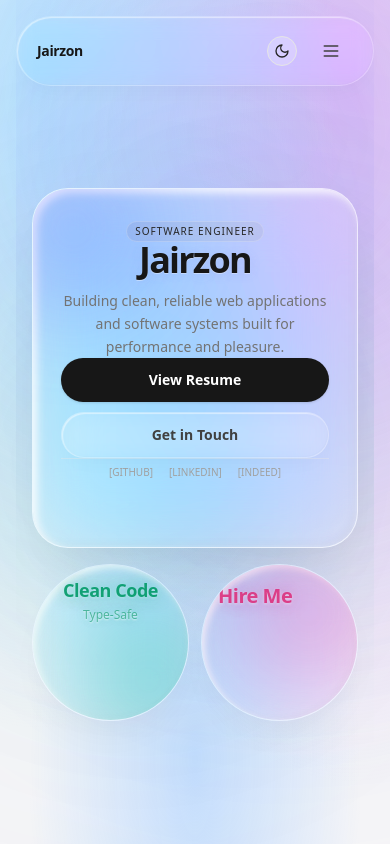
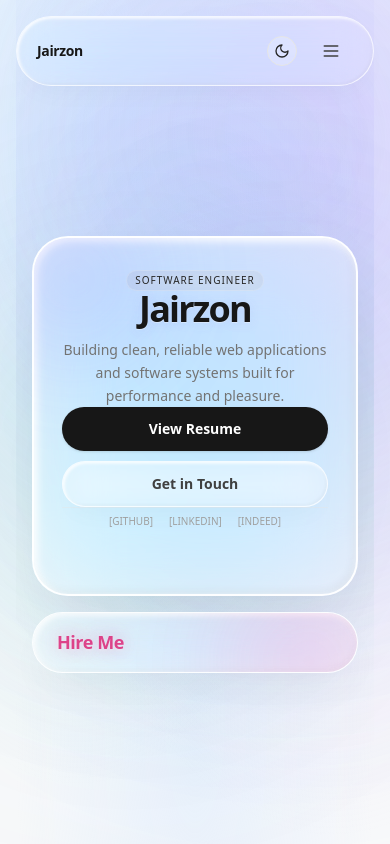
Before and after one commit to sora960/portfolio-ultimate, a Next.js app: page / in a window 390 px wide. Shown: the top 844 px of the page. Built offline with nearby package versions, Linux system fonts and the light colour scheme.

Commit message:
feat: refactor volumetric liquid glass primitives (#57), remove mobile Clean Code bubble (#56), and upgrade Skills navbar to liquid glass segment control (#58)

```diff
--- a/src/app/globals.css
+++ b/src/app/globals.css
@@ -9,17 +9,17 @@
 
 @layer base {
   :root {
-    --bg-mesh-light: radial-gradient(at 10% 10%, rgba(186, 230, 253, 0.85) 0px, transparent 60%),
-                     radial-gradient(at 90% 10%, rgba(244, 180, 240, 0.75) 0px, transparent 65%),
-                     radial-gradient(at 50% 90%, rgba(191, 219, 254, 0.85) 0px, transparent 60%);
-    --bg-mesh-dark:  radial-gradient(at 10% 10%, rgba(30, 27, 75, 0.65) 0px, transparent 55%),
-                     radial-gradient(at 90% 10%, rgba(88, 28, 135, 0.45) 0px, transparent 60%),
-                     radial-gradient(at 50% 90%, rgba(15, 23, 42, 0.85) 0px, transparent 55%);
-    --specular-spotlight: rgba(255, 255, 255, 0.35);
+    --bg-mesh-light: radial-gradient(at 20% 15%, rgba(224, 242, 254, 0.5) 0px, transparent 65%),
+                     radial-gradient(at 85% 20%, rgba(245, 208, 254, 0.45) 0px, transparent 70%),
+                     radial-gradient(at 50% 85%, rgba(219, 234, 254, 0.5) 0px, transparent 65%);
+    --bg-mesh-dark:  radial-gradient(at 15% 15%, rgba(30, 27, 75, 0.5) 0px, transparent 60%),
+                     radial-gradient(at 85% 15%, rgba(88, 28, 135, 0.35) 0px, transparent 65%),
+                     radial-gradient(at 50% 85%, rgba(15, 23, 42, 0.75) 0px, transparent 60%);
+    --specular-spotlight: rgba(255, 255, 255, 0.5);
   }
 
   body {
-    background-color: #F5F5F7;
+    background-color: #F8F9FA;
     background-image: var(--bg-mesh-light);
     background-attachment: fixed;
     color: #1D1D1F;
@@ -28,14 +28,14 @@
   }
 
   .dark body {
-    background-color: #000000;
+    background-color: #050507;
     background-image: var(--bg-mesh-dark);
     color: #F5F5F7;
-    --specular-spotlight: rgba(255, 255, 255, 0.12);
+    --specular-spotlight: rgba(255, 255, 255, 0.15);
   }
 }
 
-/* Glassmorphism Primitives */
+/* Glassmorphism Primitives — Volumetric Liquid Glass */
 .glass-card {
   position: relative;
   transition: all 0.4s cubic-bezier(0.16, 1, 0.3, 1);
@@ -44,63 +44,63 @@
 
 /* Glass Thickness Presets */
 .glass-thickness-thin {
-  background-color: rgba(255, 255, 255, 0.04);
-  backdrop-filter: blur(10px) saturate(140%);
-  -webkit-backdrop-filter: blur(10px) saturate(140%);
-  border: 1px solid rgba(255, 255, 255, 0.25);
+  background-color: rgba(255, 255, 255, 0.14);
+  backdrop-filter: blur(16px) saturate(160%);
+  -webkit-backdrop-filter: blur(16px) saturate(160%);
+  border: 1px solid rgba(255, 255, 255, 0.7);
   box-shadow:
-    0 10px 25px -10px rgba(0, 0, 0, 0.04),
-    inset 1px 1px 1px rgba(255, 255, 255, 0.5),
-    inset -1px -1px 1px rgba(0, 0, 0, 0.01);
+    0 12px 30px -10px rgba(0, 0, 0, 0.04),
+    inset 1.5px 1.5px 3px rgba(255, 255, 255, 0.85),
+    inset -1.5px -1.5px 3px rgba(0, 0, 0, 0.03);
 }
 
 .dark .glass-thickness-thin {
-  background-color: rgba(255, 255, 255, 0.01);
-  border: 1px solid rgba(255, 255, 255, 0.05);
+  background-color: rgba(255, 255, 255, 0.03);
+  border: 1px solid rgba(255, 255, 255, 0.15);
   box-shadow:
     0 15px 30px -10px rgba(0, 0, 0, 0.4),
-    inset 1px 1px 1px rgba(255, 255, 255, 0.08),
-    inset -1px -1px 1px rgba(0, 0, 0, 0.1);
+    inset 1px 1px 2px rgba(255, 255, 255, 0.2),
+    inset -1px -1px 2px rgba(0, 0, 0, 0.15);
 }
 
 .glass-thickness-regular {
-  background-color: rgba(255, 255, 255, 0.08);
-  backdrop-filter: blur(24px) saturate(180%);
-  -webkit-backdrop-filter: blur(24px) saturate(180%);
-  border: 1px solid rgba(255, 255, 255, 0.45);
+  background-color: rgba(255, 255, 255, 0.25);
+  backdrop-filter: blur(28px) saturate(190%);
+  -webkit-backdrop-filter: blur(28px) saturate(190%);
+  border: 1.5px solid rgba(255, 255, 255, 0.88);
   box-shadow:
-    0 20px 40px -15px rgba(0, 0, 0, 0.06),
-    inset 3px 3px 6px rgba(255, 255, 255, 0.7),
-    inset -3px -3px 6px rgba(0, 0, 0, 0.02);
+    0 20px 45px -12px rgba(0, 0, 0, 0.06),
+    inset 2px 2px 6px rgba(255, 255, 255, 0.95),
+    inset -2px -2px 6px rgba(0, 0, 0, 0.04);
 }
 
 .dark .glass-thickness-regular {
-  background-color: rgba(255, 255, 255, 0.02);
-  border: 1px solid rgba(255, 255, 255, 0.1);
+  background-color: rgba(255, 255, 255, 0.05);
+  border: 1.5px solid rgba(255, 255, 255, 0.22);
   box-shadow:
     0 30px 60px -20px rgba(0, 0, 0, 0.6),
-    inset 2px 2px 4px rgba(255, 255, 255, 0.15),
-    inset -2px -2px 4px rgba(0, 0, 0, 0.2);
+    inset 2px 2px 4px rgba(255, 255, 255, 0.3),
+    inset -2px -2px 4px rgba(0, 0, 0, 0.25);
 }
 
 .glass-thickness-thick {
-  background-color: rgba(255, 255, 255, 0.18);
-  backdrop-filter: blur(35px) saturate(210%);
-  -webkit-backdrop-filter: blur(35px) saturate(210%);
-  border: 1.5px solid rgba(255, 255, 255, 0.65);
+  background-color: rgba(255, 255, 255, 0.38);
+  backdrop-filter: blur(40px) saturate(220%);
+  -webkit-backdrop-filter: blur(40px) saturate(220%);
+  border: 2px solid rgba(255, 255, 255, 0.95);
   box-shadow:
-    0 25px 50px -15px rgba(0, 0, 0, 0.08),
-    inset 4px 4px 8px rgba(255, 255, 255, 0.85),
-    inset -4px -4px 8px rgba(0, 0, 0, 0.03);
+    0 28px 60px -15px rgba(0, 0, 0, 0.08),
+    inset 3px 3px 8px rgba(255, 255, 255, 0.98),
+    inset -3px -3px 8px rgba(0, 0, 0, 0.05);
 }
 
 .dark .glass-thickness-thick {
-  background-color: rgba(255, 255, 255, 0.04);
-  border: 1.5px solid rgba(255, 255, 255, 0.18);
+  background-color: rgba(255, 255, 255, 0.08);
+  border: 2px solid rgba(255, 255, 255, 0.3);
   box-shadow:
     0 35px 70px -20px rgba(0, 0, 0, 0.65),
-    inset 3px 3px 6px rgba(255, 255, 255, 0.2),
-    inset -3px -3px 6px rgba(0, 0, 0, 0.25);
+    inset 3px 3px 6px rgba(255, 255, 255, 0.35),
+    inset -3px -3px 6px rgba(0, 0, 0, 0.3);
 }
 
 /* Premium Card hover effects */
--- a/src/components/Card.tsx
+++ b/src/components/Card.tsx
@@ -73,7 +73,7 @@ export const Card: React.FC<CardProps> = ({
       {/* Internal Glass Color Flare (simulates refractive ambient color refraction) */}
       {glowColor && (
         <div
-          className={`absolute w-44 h-44 rounded-full blur-[48px] opacity-[0.25] dark:opacity-[0.14] pointer-events-none z-0 ${
+          className={`absolute w-44 h-44 rounded-full blur-[52px] opacity-[0.14] dark:opacity-[0.08] pointer-events-none z-0 ${
             glowColor === "indigo" ? "bg-indigo-500 -top-12 -left-12" :
             glowColor === "emerald" ? "bg-emerald-500 -bottom-12 -right-12" :
             glowColor === "amber" ? "bg-amber-500 -top-12 -right-12" :
--- a/src/components/Hero.tsx
+++ b/src/components/Hero.tsx
@@ -193,13 +193,10 @@ export const Hero: React.FC = () => {
           </div>
         </Card>
 
-        {/* Mobile bubble row */}
-        <div className="flex gap-3 w-full">
-          <Card thickness="regular" glowColor="emerald" className="flex-1 aspect-square rounded-full flex items-center justify-center p-4">
-            <GlassLabel title="Clean Code" subtitle="Type-Safe" titleColor="text-emerald-600 dark:text-emerald-400" glowRgb="5,150,105" />
-          </Card>
-          <Card thickness="regular" glowColor="pink" className="flex-1 aspect-square rounded-full flex items-center justify-center p-4">
-            <span className="font-black text-[20px] tracking-tight" style={{ color: "rgba(219,39,119,0.85)", textShadow: "0 0 18px rgba(219,39,119,0.4), 0 1px 3px rgba(255,255,255,0.5)" }}>
+        {/* Mobile Hire Me CTA Card */}
+        <div className="w-full">
+          <Card thickness="regular" glowColor="pink" className="w-full py-4 rounded-full flex items-center justify-center px-6">
+            <span className="font-black text-[18px] tracking-tight" style={{ color: "rgba(219,39,119,0.85)", textShadow: "0 0 18px rgba(219,39,119,0.4), 0 1px 3px rgba(255,255,255,0.5)" }}>
               Hire Me
             </span>
           </Card>
--- a/src/components/SkillsSection.tsx
+++ b/src/components/SkillsSection.tsx
@@ -115,26 +115,30 @@ export const SkillsSection: React.FC<SkillsSectionProps> = ({ selectedSkill, onS
             </p>
           </Reveal>
 
-          {/* Vertical category tabs */}
+          {/* Liquid Glass Segmented Control Tabs */}
           <Reveal delay={100}>
-            <div className="flex flex-row lg:flex-col gap-2 flex-wrap">
+            <div className="glass-card glass-thickness-regular rounded-[24px] p-1.5 flex flex-col gap-1 w-full shadow-md">
               {categories.map((cat, idx) => {
                 const isActive = activeCategoryIdx === idx;
                 return (
                   <button
                     key={idx}
                     onClick={() => handleCategorySwitch(idx)}
-                    className={`relative text-left px-4 py-2.5 rounded-2xl text-xs sm:text-sm font-sans font-medium transition-all duration-300 cursor-pointer min-h-[44px] flex items-center ${
+                    className={`relative text-left px-4 py-2.5 rounded-[18px] text-xs sm:text-sm font-sans font-semibold transition-all duration-300 cursor-pointer min-h-[44px] flex items-center justify-between ${
                       isActive
-                        ? "bg-neutral-950 text-white dark:bg-white dark:text-neutral-950 shadow-md"
-                        : "text-neutral-500 dark:text-neutral-400 hover:text-neutral-800 dark:hover:text-neutral-200 hover:bg-black/5 dark:hover:bg-white/5"
+                        ? "bg-white/80 dark:bg-white/15 text-neutral-950 dark:text-white shadow-sm backdrop-blur-md border border-white/60 dark:border-white/20"
+                        : "text-neutral-500 dark:text-neutral-400 hover:text-neutral-800 dark:hover:text-neutral-200 hover:bg-white/30 dark:hover:bg-white/5"
                     }`}
                   >
-                    {/* Active bar indicator on left edge */}
-                    {isActive && (
-                      <span className="absolute left-0 top-1/2 -translate-y-1/2 w-0.5 h-5 rounded-full bg-violet-500 dark:bg-violet-400" />
-                    )}
-                    <span className="ml-1">{cat.name}</span>
+                    <span className="flex items-center gap-2">
+                      {isActive && (
+                        <span className="w-1.5 h-1.5 rounded-full bg-violet-500 dark:bg-violet-400 animate-pulse shrink-0" />
+                      )}
+                      <span>{cat.name}</span>
+                    </span>
+                    <span className="text-[10px] font-mono opacity-50 font-normal">
+                      {cat.skills.length}
+                    </span>
                   </button>
                 );
               })}
```
